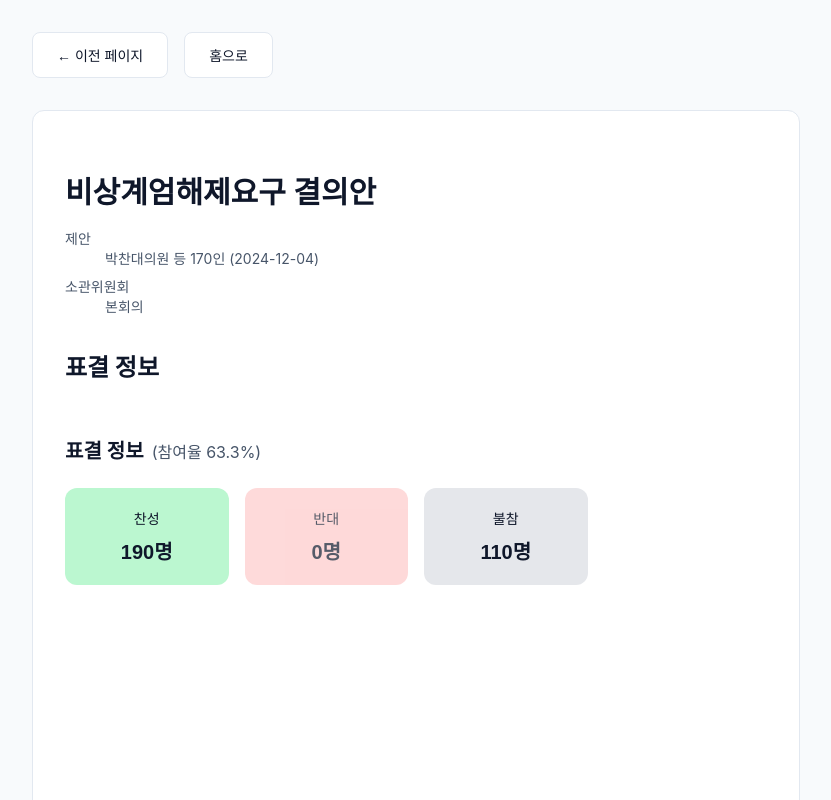
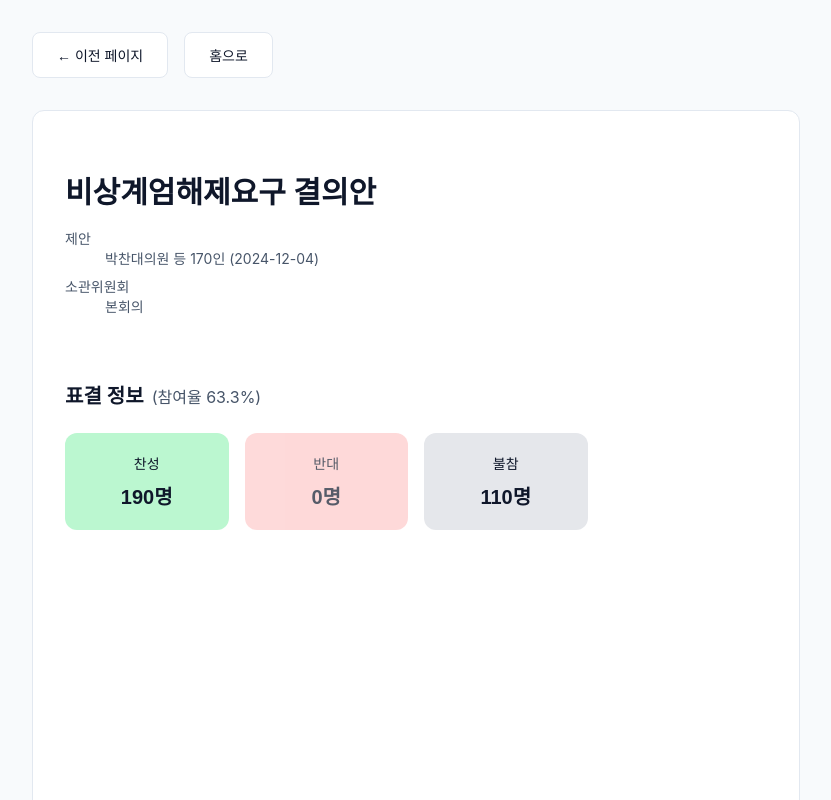
Before and after one commit to masizanet/after123, a Next.js app: page /bills/PRC_E2W4R1Q2I0U4B0O0Y5Q5Z4N6H5E8O7 in a window 1280 px wide. Shown: the top 800 px of the page, without its empty margins (224-1055 px from the left). Built offline with nearby package versions, Linux system fonts and the light colour scheme; a web font is replaced by a local one.

Commit message:
edit title

```diff
--- a/src/app/bills/[id]/BillDetail.tsx
+++ b/src/app/bills/[id]/BillDetail.tsx
@@ -51,14 +51,11 @@ export default function BillDetail({ detail, voteResult, isImportant = false }:
           </header>
 
           {voteResult && (
-            <section className={styles.voteSection}>
-              <h2 className={styles.sectionTitle}>표결 정보</h2>
-              <VoteDetail
-                billId={detail.BILL_ID}
-                voteResult={voteResult}
-                isImportant={isImportant}
-              />
-            </section>
+            <VoteDetail
+              billId={detail.BILL_ID}
+              voteResult={voteResult}
+              isImportant={isImportant}
+            />
           )}
         </article>
       </main>
```
